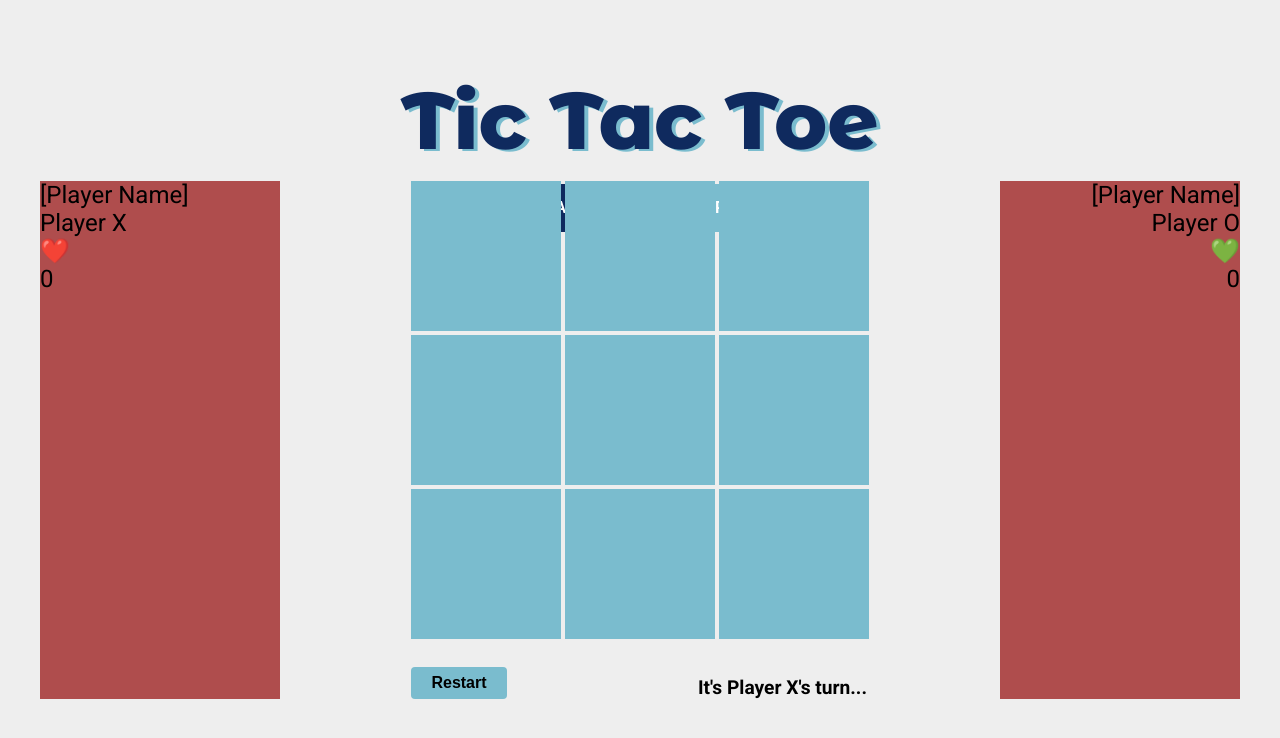
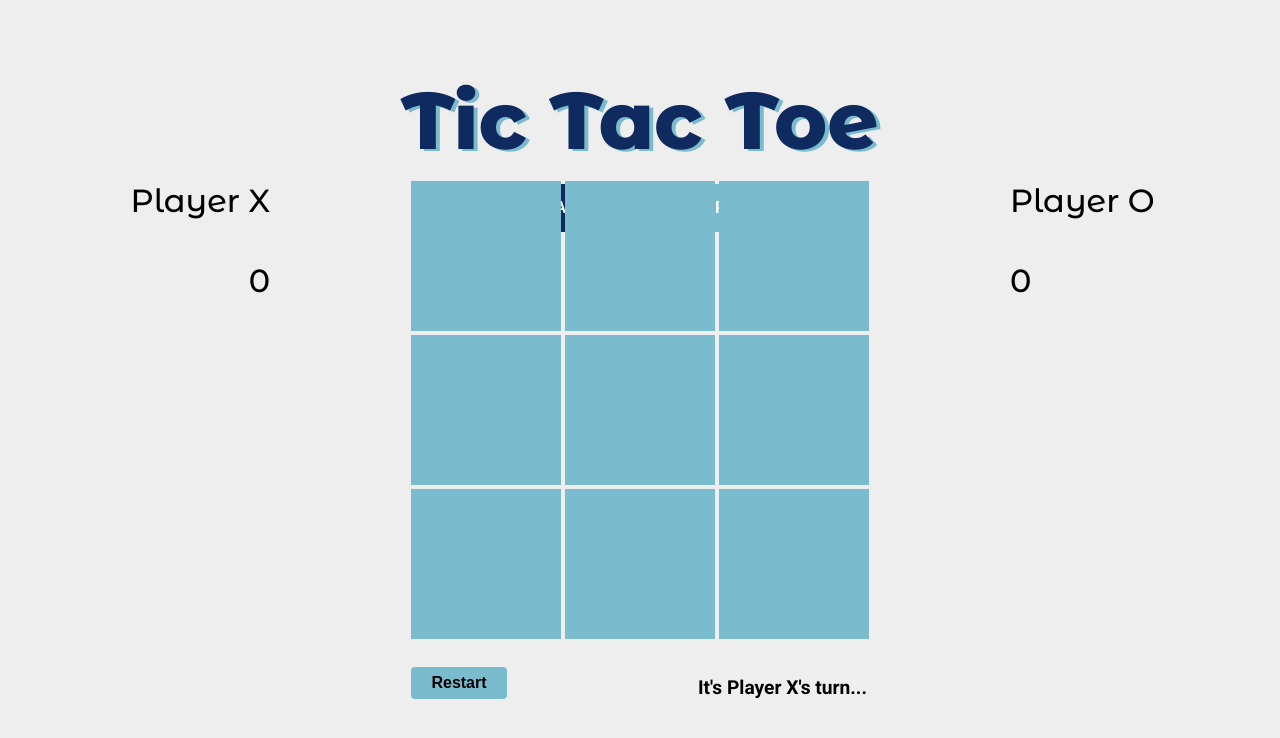
Before and after one commit to nednella/odin-tictactoe, a plain HTML site: page index.html in a window 1280 px wide. Both pictures are taken after a click on the button "vs Player". Drawn offline with Linux system fonts and the light colour scheme.

Commit message:
Add player scoreboard styling and fix scoring bug

```diff
--- a/index.html
+++ b/index.html
@@ -50,16 +50,8 @@
             </div>
 
             <div id="left-scorecard" class="hidden">
-                <h2 class="scorecard-name">
-                    [Player Name]
-                </h2>
-
                 <h2 class="scorecard-player">
                     [Player One]
-                </h2>
-
-                <h2 class="scorecard-symbol">
-                    [Player Sign]
                 </h2>
 
                 <h2 class="scorecard-score">
@@ -68,16 +60,8 @@
             </div>
 
             <div id="right-scorecard" class="hidden">
-                <h2 class="scorecard-name">
-                    [Player Name]
-                </h2>
-
                 <h2 class="scorecard-player">
-                    [Player Two]
-                </h2>
-
-                <h2 class="scorecard-symbol">
-                    [Player Sign]
+                    [Player One]
                 </h2>
 
                 <h2 class="scorecard-score">
--- a/script.js
+++ b/script.js
@@ -92,8 +92,8 @@ const defaultConfig = (() => {
     }
 
     const generatePlayers = () => {
-        playerX = player('X', '❤️', true, )
-        playerO = player('O', '💚', isHuman, difficulty)
+        playerX = player('X', 'X', true, ) //'❤️'
+        playerO = player('O', 'O', isHuman, difficulty) //'💚'
 
         return [playerX, playerO]
     }
@@ -205,10 +205,10 @@ const gameController = (() => {
             message = 'Game over, '
 
             gameStatus == 'win'
-                ? message += ` ${currentPlayer.name()} wins!`
+                ? (message += ` ${currentPlayer.name()} wins!`,
+                   currentPlayer.won())
                 : message += ` it's a tie!`
 
-            currentPlayer.won()
             console.log(message)
 
             displayController.renderScorecards(playerX, playerO)
@@ -300,20 +300,12 @@ const displayController = (() => {
     }
 
     const renderScorecards = (playerX, playerO) => {
-        for (i = 0; i < leftScorecardElements.length; i++) {
-            if (i == 0) {
-                continue
-            } else if (i == 1) {
-                leftScorecardElements[i].innerText = playerX.name()
-                rightScorecardElements[i].innerText = playerO.name()
-            } else if (i == 2) {
-                leftScorecardElements[i].innerText = playerX.sign()
-                rightScorecardElements[i].innerText = playerO.sign()
-            } else if (i == 3) {
-                leftScorecardElements[i].innerText = playerX.wins()
-                rightScorecardElements[i].innerText = playerO.wins()
-            } else return
-        }
+        leftScorecardElements[0].innerText = `Player ${playerX.sign()}`
+        leftScorecardElements[1].innerText = playerX.wins()
+
+        rightScorecardElements[0].innerText = `Player ${playerO.sign()}`
+        rightScorecardElements[1].innerText = playerO.wins()
+
     }
 
     const renderRestartButton = (isGameOver) => {
--- a/style.css
+++ b/style.css
@@ -16,7 +16,7 @@
     --title-container-width: 640px;
     --game-container-height: 518px;
     --game-container-width: 458px;
-    --scorecard-width: 240px;
+    --scorecard-width: 180px;
 
     --game-element-top-offset: 55%;
 
@@ -274,38 +274,40 @@ button {
     width: var(--scorecard-width);
     transform: translate(0, -50%);
 
-    background-color: rgb(175, 77, 77);
     animation: game-elements-in 1s;
 }
 
 #left-scorecard {
-    left: 40px;
-
+    left: 100px;
+    text-align: right;
 }
 
 #right-scorecard {
-    right: 40px;
-    text-align: right;
+    right: 100px;
+
 }
 
     #left-scorecard > *,
     #right-scorecard > * {
-        /* position: absolute; */
+        position: absolute;
+        font-family: 'Montserrat Alternates', sans-serif;
+        font-size: 2rem;
+        font-weight: 500;
+    }
 
+    #left-scorecard > * {
+        right: 10px;
+    }
+
+    #right-scorecard > * {
+        left: 10px;
     }
 
     .scorecard-player {
 
     }
 
-    .scorecard-name {
-
+    .scorecard-score {
+        top: 80px;
+        font-size: 2.5rem;
     }
-
-    .scorecard-symbol {
-
-    }
-
-    .scorecard-score {
-
-    }
```
